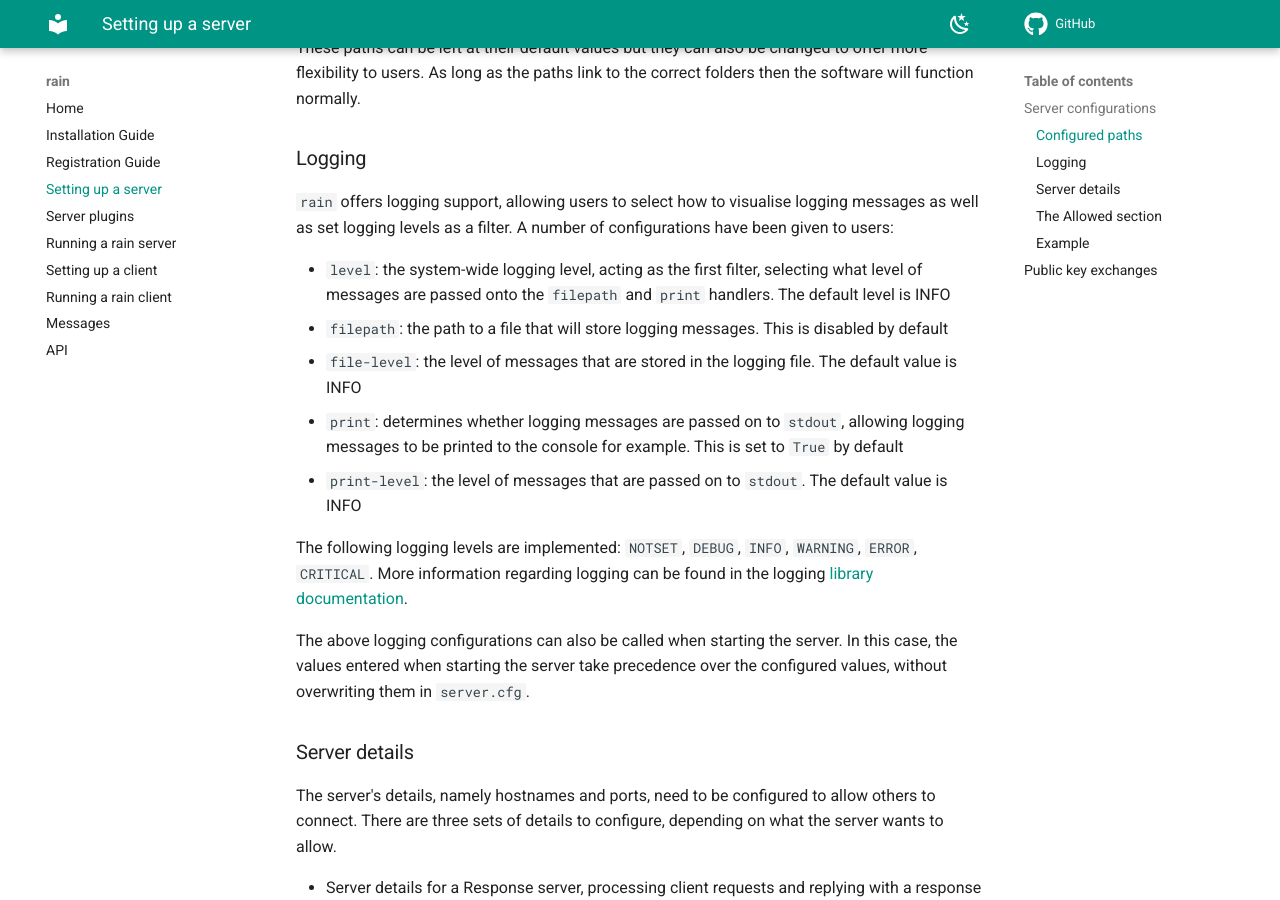
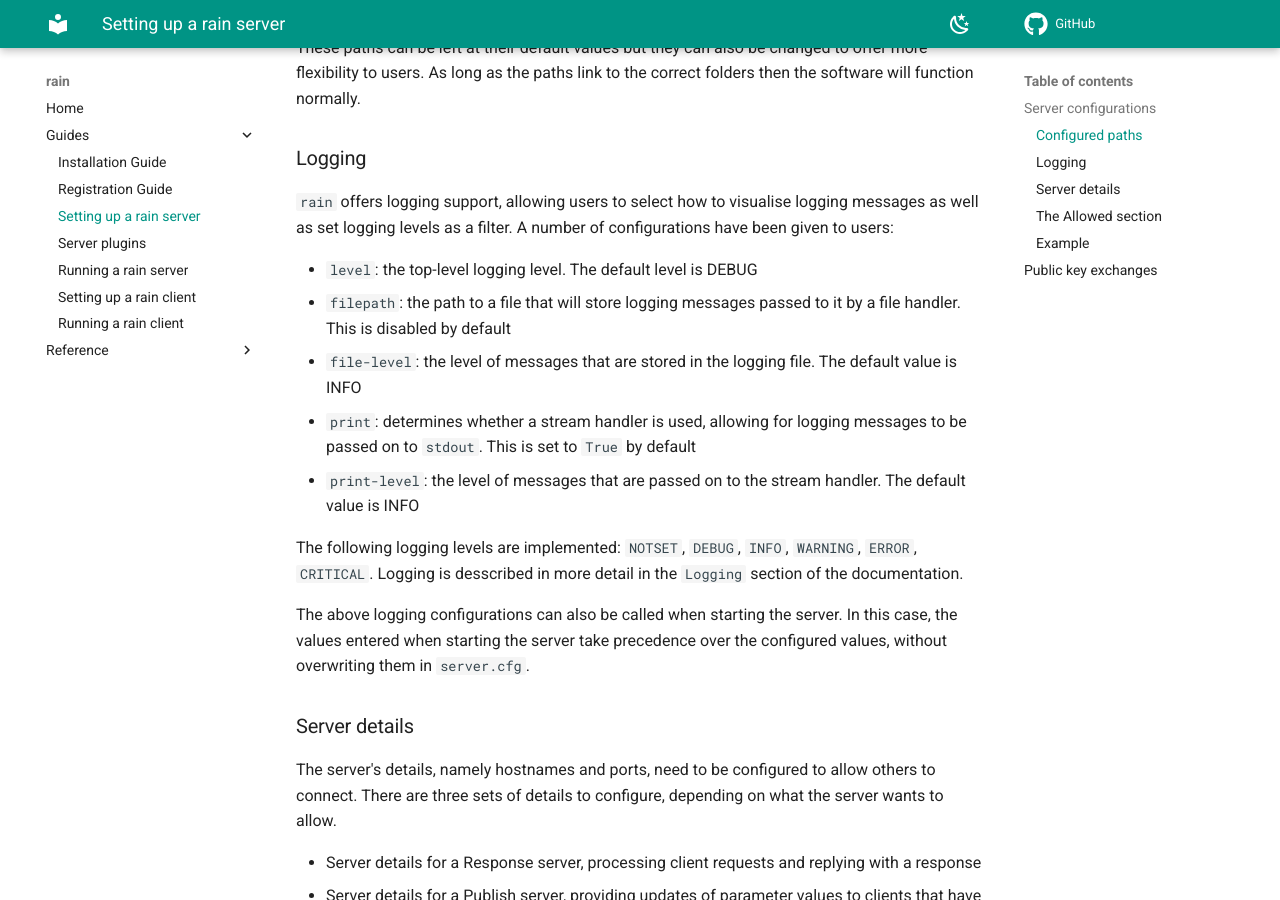
Before and after one commit to danielk333/rain, an MkDocs documentation site: the page built from docs/setup_server.md, in a window 1280 px wide and 900 px high, scrolled down 797 px. Built offline with MkDocs 1.6.1 and Material for MkDocs 9.7.7, drawn with Linux system fonts in a browser that asks for light colours; comment, search, counter and statistics services are not loaded; some of the changed text lies outside the part shown.

Commit message:
Created a more complete description of logging in a separate file

```diff
--- a/docs/setup_server.md
+++ b/docs/setup_server.md
@@ -1,4 +1,4 @@
-# Setting up a server
+# Setting up a `rain` server
 
 This guide will describe what steps to take to set up a server, once an instrument has been registered.
 
@@ -25,14 +25,14 @@
 `rain` offers logging support, allowing users to select how to visualise logging messages as well as set logging levels as a filter.
 A number of configurations have been given to users:
 
-- `level`: the system-wide logging level, acting as the first filter, selecting what level of messages are passed onto the `filepath` and `print` handlers. The default level is INFO
-- `filepath`: the path to a file that will store logging messages. This is disabled by default
+- `level`: the top-level logging level. The default level is DEBUG
+- `filepath`: the path to a file that will store logging messages passed to it by a file handler. This is disabled by default
 - `file-level`: the level of messages that are stored in the logging file. The default value is INFO
-- `print`: determines whether logging messages are passed on to `stdout`, allowing logging messages to be printed to the console for example. This is set to `True` by default
-- `print-level`: the level of messages that are passed on to `stdout`. The default value is INFO
+- `print`: determines whether a stream handler is used, allowing for logging messages to be passed on to `stdout`. This is set to `True` by default
+- `print-level`: the level of messages that are passed on to the stream handler. The default value is INFO
 
 The following logging levels are implemented: `NOTSET`, `DEBUG`, `INFO`, `WARNING`, `ERROR`, `CRITICAL`.
-More information regarding logging can be found in the logging [library documentation](https://docs.python.org/3/library/logging.html).
+Logging is desscribed in more detail in the `Logging` section of the documentation.
 
 The above logging configurations can also be called when starting the server.
 In this case, the values entered when starting the server take precedence over the configured values, without overwriting them in `server.cfg`.
--- a/mkdocs.yml
+++ b/mkdocs.yml
@@ -36,12 +36,15 @@
 
 nav:
   - Home: index.md
-  - installation.md
-  - registration.md
-  - setup_server.md
-  - plugins.md
-  - run_server.md
-  - setup_client.md
-  - run_client.md
-  - messages.md
-  - api.md
+  - Guides:
+    - installation.md
+    - registration.md
+    - setup_server.md
+    - plugins.md
+    - run_server.md
+    - setup_client.md
+    - run_client.md
+  - Reference:
+    - messages.md
+    - logging.md
+    - api.md
```
Also changed, not shown: docs/logging.md (added, +28 -0 lines), docs/setup_client.md (+6 -6 lines), docs/RAIN_Logging.png (added).
